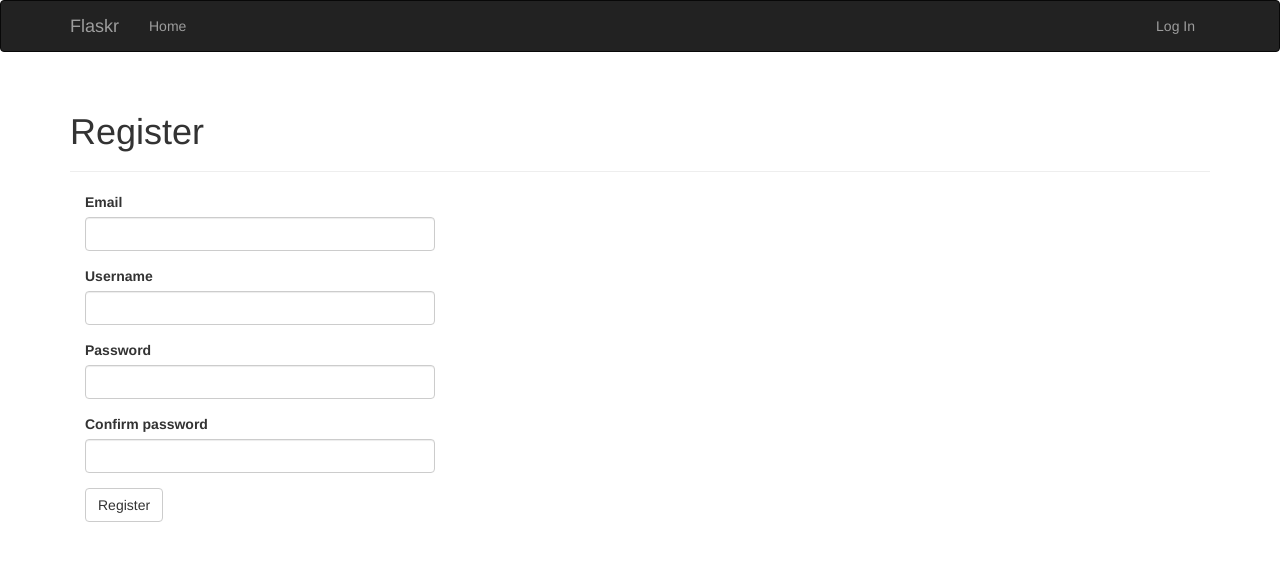
After one commit to fishtai0/flaskr, a Flask app: page /register in a window 1280 px wide. The commit adds this page. Shown: the top 561 px of the page. Run offline with Flask 2, Linux system fonts and the light colour scheme; some libraries are stand-ins or nearby versions.

Commit message:
auth: add user registration page

```diff
--- a/app/auth/forms.py
+++ b/app/auth/forms.py
@@ -1,7 +1,10 @@
 from flask_wtf import FlaskForm
 
 from wtforms import StringField, PasswordField, BooleanField, SubmitField
-from wtforms.validators import Required, Length, Email
+from wtforms.validators import Required, Length, Email, Regexp, EqualTo
+from wtforms import ValidationError
+
+from ..models import User
 
 
 class LoginForm(FlaskForm):
@@ -10,3 +13,29 @@ class LoginForm(FlaskForm):
     password = PasswordField('Password', validators=[Required()])
     remember_me = BooleanField('Keep me logged in')
     submit = SubmitField('Log In')
+
+
+class RegistrationForm(FlaskForm):
+    email = StringField('Email',
+                        validators=[Required(), Length(1, 64),
+                                    Email()])
+    username = StringField('Username',
+                           validators=[Required(),
+                                       Length(1, 64),
+                                       Regexp('^[A-Za-z][A-Za-z0-9_.]*$', 0,
+                                              'Usernames must have only letters, '
+                                              'numbers, dots and underscores')])
+    password = PasswordField(
+        'Password',
+        validators=[Required(),
+                    EqualTo('password2', message='Passwords must match.')])
+    password2 = PasswordField('Confirm password', validators=[Required()])
+    submit = SubmitField('Register')
+
+    def validate_email(self, field):
+        if User.select().where(User.email == field.data).first():
+            raise ValidationError('Email already registered.')
+
+    def validate_username(self, field):
+        if User.select().where(User.username == field.data).first():
+            raise ValidationError('Username already in use.')
--- a/app/auth/views.py
+++ b/app/auth/views.py
@@ -4,7 +4,7 @@ from flask_login import login_user, logout_user, login_required
 
 from . import auth
 from ..models import User
-from .forms import LoginForm
+from .forms import LoginForm, RegistrationForm
 
 
 @auth.route('/login', methods=['GET', 'POST'])
@@ -25,3 +25,16 @@ def logout():
     logout_user()
     flash('You have been logged out.')
     return redirect(url_for('main.index'))
+
+
+@auth.route('/register', methods=['GET', 'POST'])
+def register():
+    form = RegistrationForm()
+    if form.validate_on_submit():
+        user = User(email=form.email.data,
+                    username=form.username.data,
+                    password=form.password.data)
+        user.save()
+        flash('You can now login.')
+        return redirect(url_for('auth.login'))
+    return render_template('auth/register.html', form=form)
--- /dev/null
+++ b/app/templates/auth/register.html
@@ -0,0 +1,13 @@
+{% extends "base.html" %}
+{% import "bootstrap/wtf.html" as wtf %}
+
+{% block title %}Flaskr - Register{% endblock %}
+
+{% block page_content %}
+    <div class="page-header">
+        <h1>Register</h1>
+    </div>
+    <div class="col-md-4">
+        {{ wtf.quick_form(form) }}
+    </div>
+{% endblock %}
```
Also changed, not shown: app/templates/auth/login.html (+7 -0 lines).
